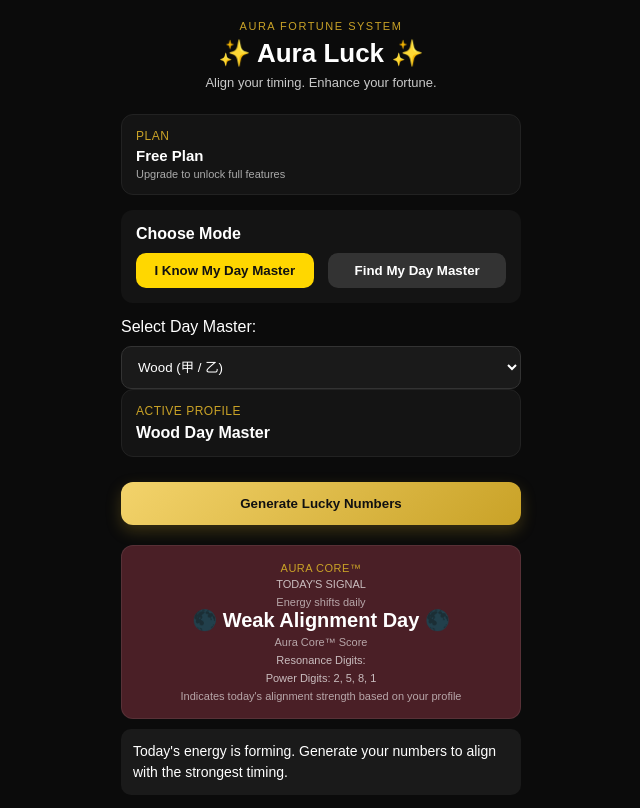
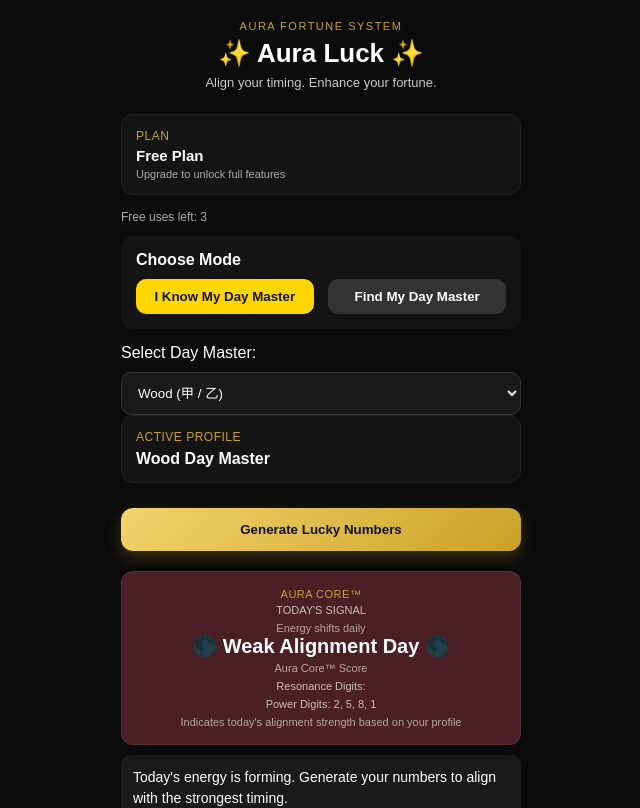
Before and after one commit to streemx82/bazi-engine, a React (Create React App) app: page / in a window 1280 px wide. Shown: the top 808 px of the page, without its empty margins (319-959 px from the left). Built offline with nearby package versions, Linux system fonts and the light colour scheme.

Commit message:
Fixed free plan counter

```diff
--- a/src/App.js
+++ b/src/App.js
@@ -534,8 +534,7 @@ async function calculateDayMaster() {
             marginBottom: "15px",
             border: "1px solid #222",
             display: "block"
-          }}
-        >
+          }}>
 
             <div
               style={{
@@ -561,6 +560,16 @@ async function calculateDayMaster() {
                 ? "Unlimited access unlocked"
                 : "Upgrade to unlock full features"}
             </div>
+        </div>
+
+        <div style={{
+            marginBottom: "12px",
+            fontSize: "12px",
+            color: "#aaa"
+          }}>
+            {isPro
+              ? "Unlimited access enabled"
+              : `Free uses left: ${Math.max(0, 3 - usageCount)}`}
           </div>
 
           <div style={{
```
Lines whose indentation alone changed are shown as unchanged.
